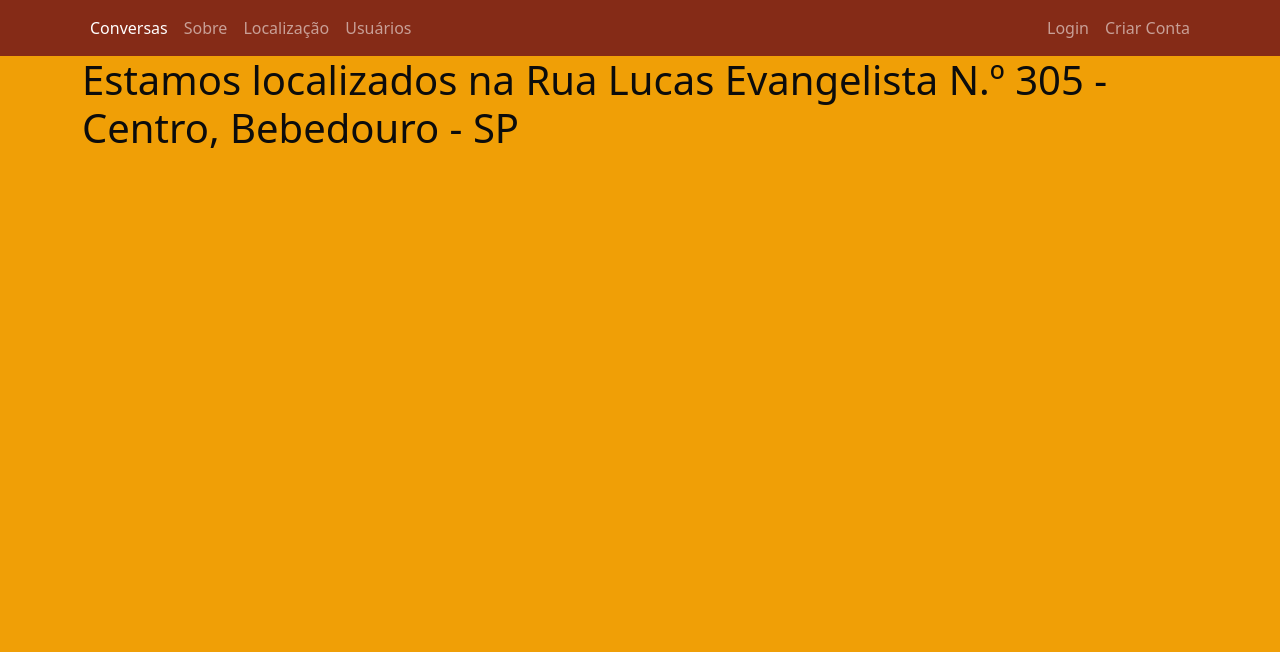
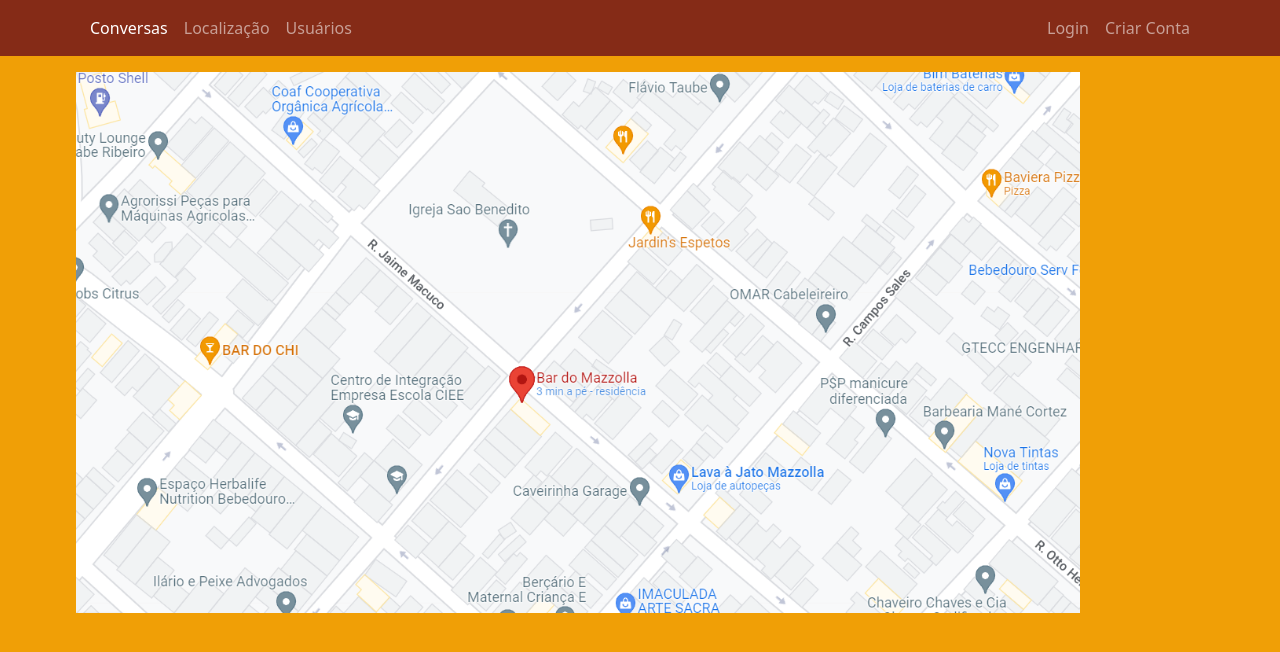
Before and after one commit to sandromzljr/Bar-Mazzolla, a Python web app: template sitebarmazzolla/templates/localizacao.html in a window 1280 px wide. Shown: the top 652 px of the page. Run offline with Jinja, Linux system fonts and the light colour scheme; the template is opened without the code that fills it, so the values that code supplies are empty.

Commit message:
feature: add img for local; finish user, routes, perfil, navbar, models e main.css

```diff
--- a/sitebarmazzolla/models.py
+++ b/sitebarmazzolla/models.py
@@ -15,6 +15,9 @@
     foto_perfil = database.Column(database.String, default='default.jpg')
     posts = database.relationship('Post', backref='autor', lazy=True)
 
+    def contar_posts(self):
+        return len(self.posts)
+
 
 class Post(database.Model):
     id = database.Column(database.Integer, primary_key=True)
--- a/sitebarmazzolla/routes.py
+++ b/sitebarmazzolla/routes.py
@@ -13,10 +13,6 @@
     posts = Post.query.order_by(Post.id.desc())
     return render_template('home.html', posts=posts)
 
-
-@app.route('/sobre')
-def sobre():
-    return render_template('sobre.html')
 
 
 @app.route('/localizacao')
--- a/sitebarmazzolla/static/main.css
+++ b/sitebarmazzolla/static/main.css
@@ -51,3 +51,10 @@
     background-color: #F09F06;
     text-align: justify;
 }
+
+.center {
+  display: block;
+  margin-left: 5%;
+  margin-right: 5%;
+  overflow: hidden;
+}
--- a/sitebarmazzolla/templates/localizacao.html
+++ b/sitebarmazzolla/templates/localizacao.html
@@ -1,7 +1,7 @@
 {% extends 'base.html' %}
 
 {% block body %}
-    <div class="container">
-        <h1>Estamos localizados na Rua Lucas Evangelista N.º 305 - Centro, Bebedouro - SP</h1>
-    </div>
+<div class="container mt-3 center">
+        <a target="_blank" href="https://www.google.com/maps/place/Bar+do+Mazzolla/@-20.9424855,-48.4799807,18.3z/data=!4m5!3m4!1s0x0:0x5739d1a16b52305f!8m2!3d-20.9426483!4d-48.4793745"><img src="static/maps.png" height="90%" width="90%"></a>
+</div>
 {% endblock %}
--- a/sitebarmazzolla/templates/navbar.html
+++ b/sitebarmazzolla/templates/navbar.html
@@ -6,9 +6,6 @@
       <ul class="navbar-nav me-auto mb-2 mb-lg-0">
         <li class="nav-item">
           <a class="nav-link active" aria-current="page" href="{{ url_for('home') }}">Conversas</a>
-        </li>
-        <li class="nav-item">
-          <a class="nav-link" aria-current="page" href="{{ url_for('sobre') }}">Sobre</a>
         </li>
         <li class="nav-item">
           <a class="nav-link" href="{{ url_for('localizacao') }}">Localização</a>
--- a/sitebarmazzolla/templates/perfil.html
+++ b/sitebarmazzolla/templates/perfil.html
@@ -13,7 +13,7 @@
                 <div class="p-2 mt-2 bg-primary d-flex justify-content-between rounded text-white stats">
                     <div class="d-flex flex-column">
                         <span class="articles">Posts Criados</span>
-                        <span class="number1">38</span>
+                        <span class="number1">{{ current_user.contar_posts() }}</span>
                     </div>
                 </div>
                 <div class="button mt-2 d-flex flex-row align-items-center">
--- a/sitebarmazzolla/templates/user.html
+++ b/sitebarmazzolla/templates/user.html
@@ -15,7 +15,7 @@
                         <div class="p-2 mt-2 bg-primary d-flex justify-content-between rounded text-white stats">
                             <div class="d-flex flex-column">
                                 <span class="articles">Posts Criados</span>
-                                <span class="number1">38</span>
+                                <span class="number1">{{ user.contar_posts() }}</span>
                             </div>
                         </div>
                     </div>
```
Also changed, not shown: sitebarmazzolla/templates/sobre.html (deleted, +0 -7 lines), sitebarmazzolla/static/maps.png (added), 1 other file.
